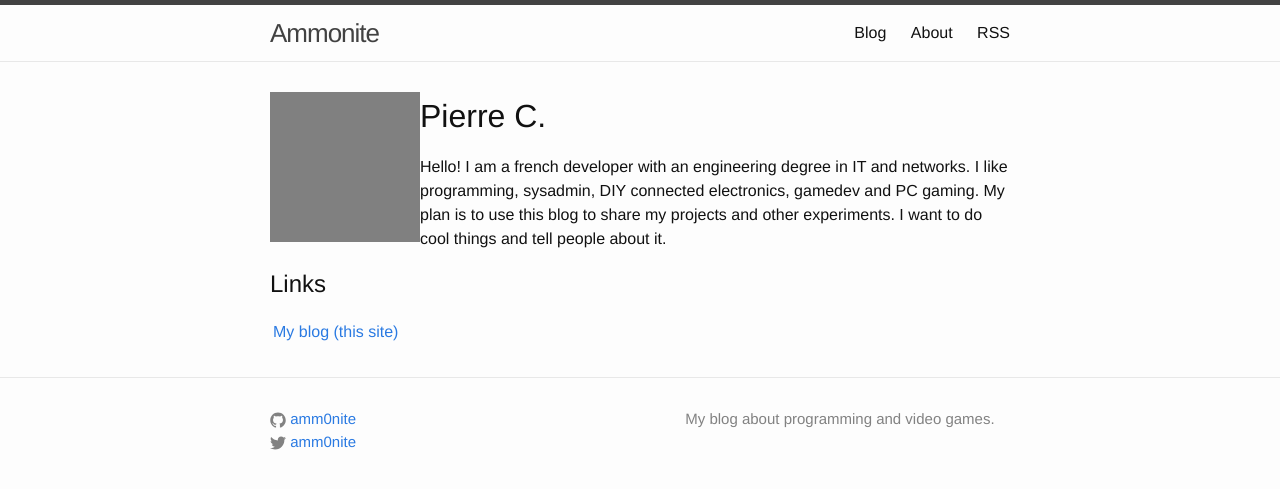
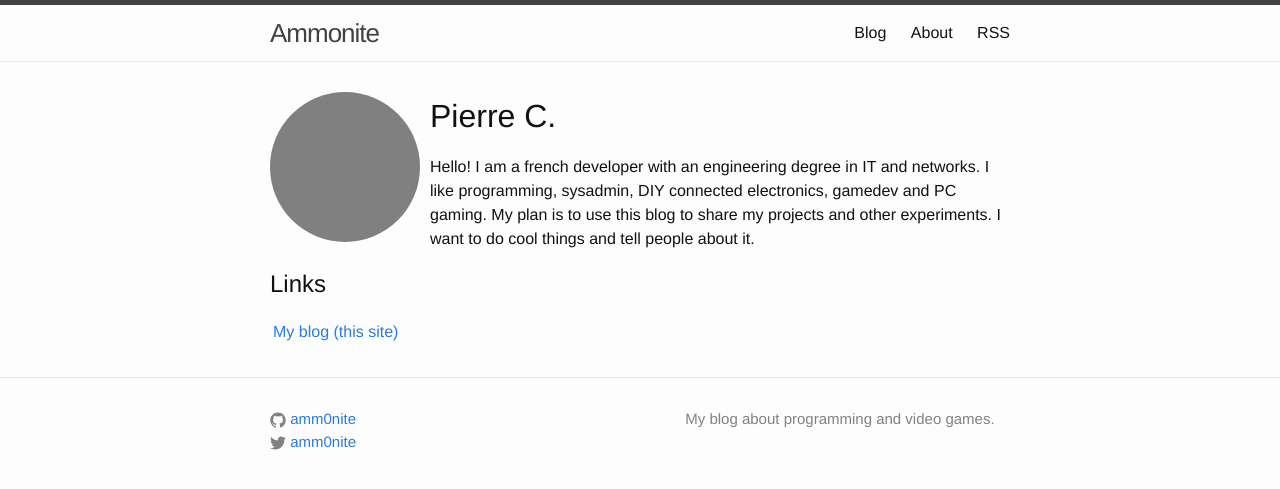
Before and after one commit to amm0nite/amm0nite.github.io, a Jekyll site: the page built from about.html, in a window 1280 px wide. Shown: the top 489 px of the page. Built offline with Jekyll 4.4.1, drawn with Linux system fonts in a browser that asks for light colours.

Commit message:
fix about page

```diff
--- a/_sass/_ammonite.scss
+++ b/_sass/_ammonite.scss
@@ -3,11 +3,13 @@
     float:left;
     width: 150px;
 	height: 150px;
-	border-radius: 75px;
+}
+#ammonite_pic img {
+    border-radius: 75px;
 }
 
 #ammonite_text {
-    margin-left:150px;
+    margin-left:160px;
 }
 
 .post-link {
```
